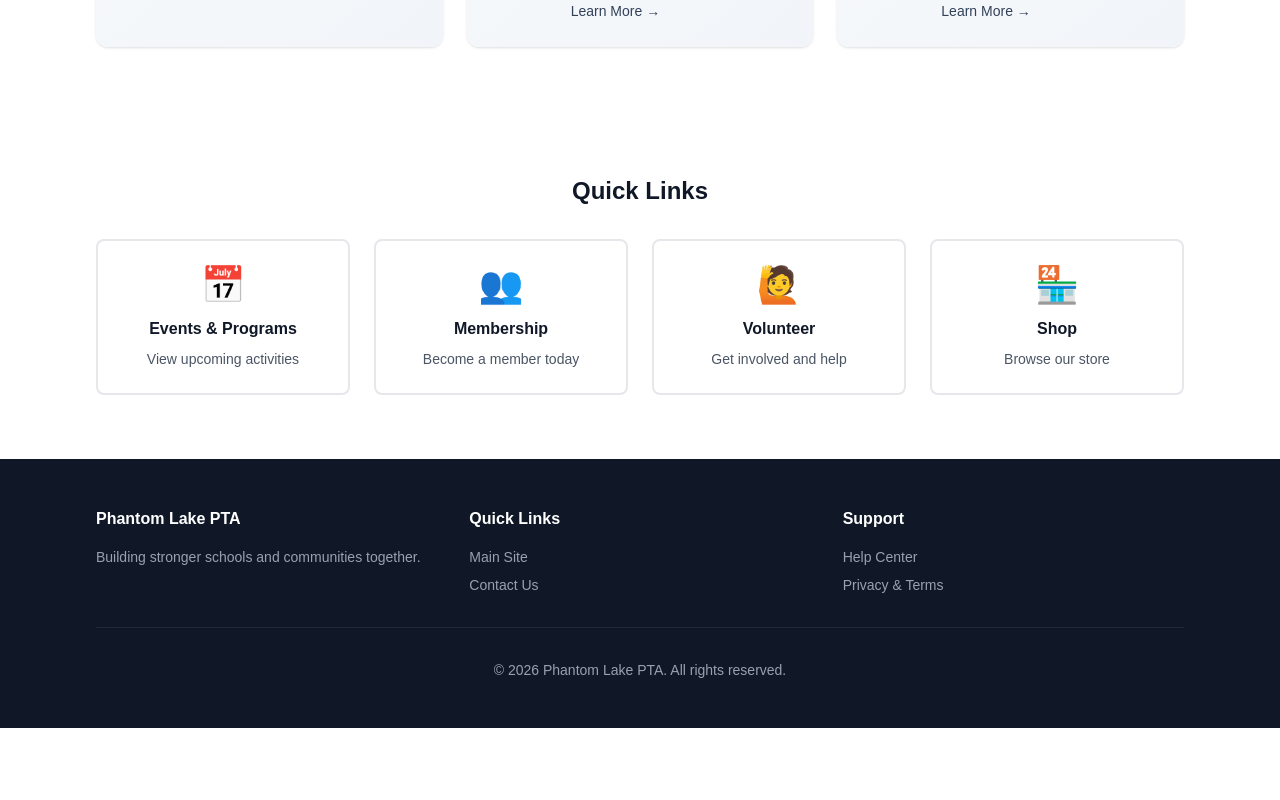
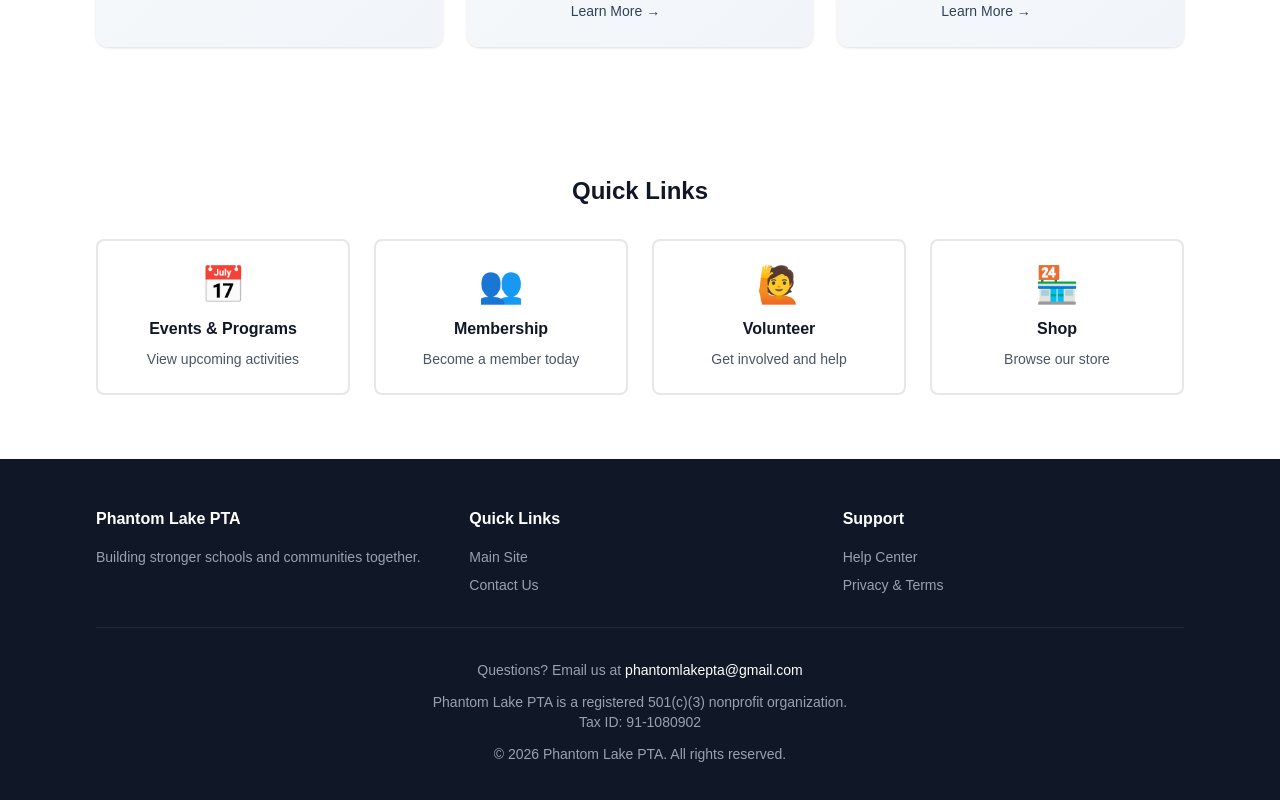
Before and after one commit to mtang35/ple-pta, a Next.js app: page / in a window 1280 px wide. Shown: the part 1565-2365 px from the top of the page. Before the commit the page ends 2293 px from the top, so only its background shows below. Built offline with nearby package versions, Linux system fonts and the light colour scheme.

Commit message:
Add contact email and nonprofit tax information to footer

```diff
--- a/app/page.tsx
+++ b/app/page.tsx
@@ -363,7 +363,18 @@ export default function Home() {
               </ul>
             </div>
           </div>
-          <div className="border-t border-gray-800 pt-8 text-center text-sm">
+          <div className="border-t border-gray-800 pt-8 text-center text-sm space-y-3">
+            <p>
+              Questions? Email us at{" "}
+              <a href="mailto:phantomlakepta@gmail.com" className="text-white hover:underline">
+                phantomlakepta@gmail.com
+              </a>
+            </p>
+            <p>
+              Phantom Lake PTA is a registered 501(c)(3) nonprofit organization.
+              <br />
+              Tax ID: 91-1080902
+            </p>
             <p>&copy; 2026 Phantom Lake PTA. All rights reserved.</p>
           </div>
         </div>
```
